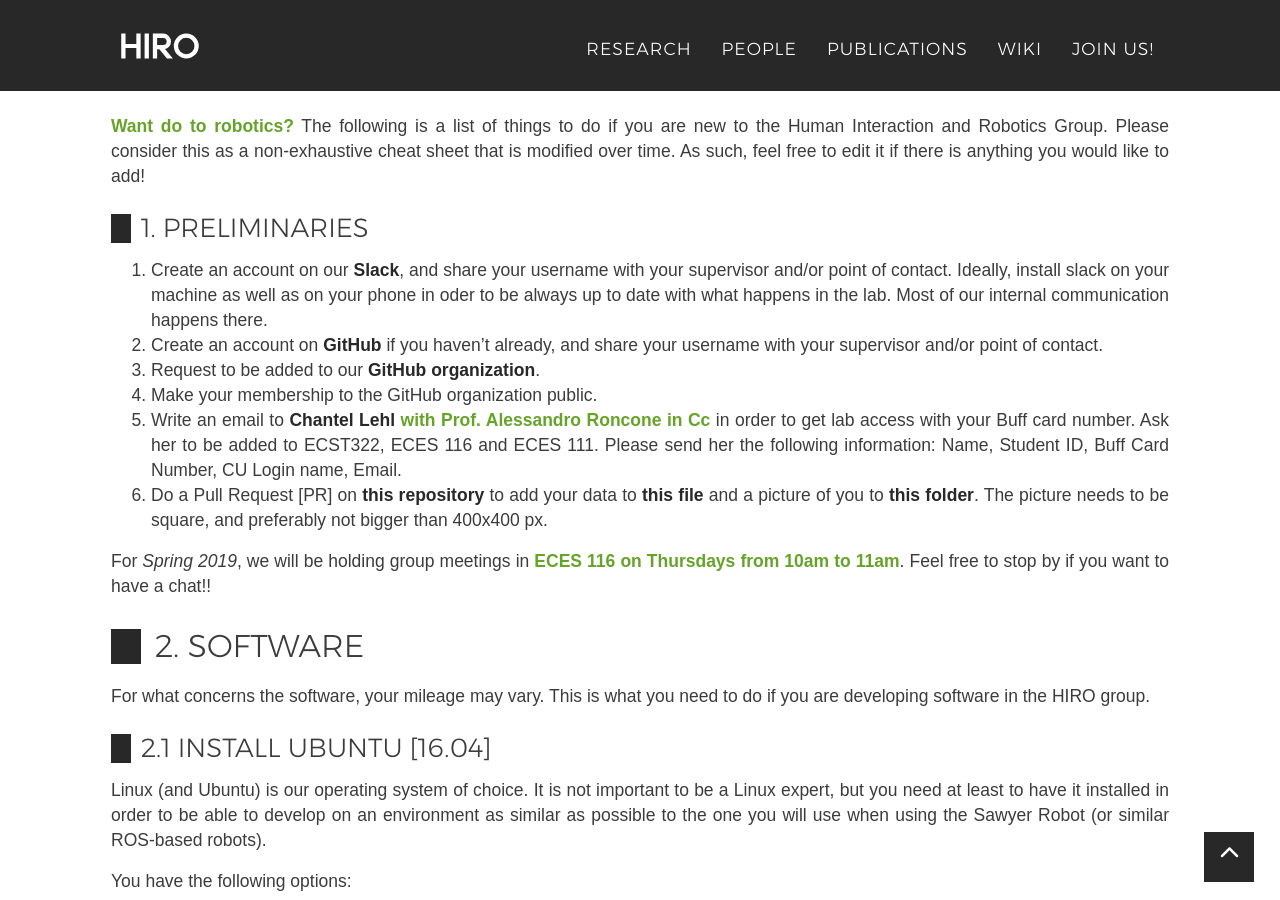
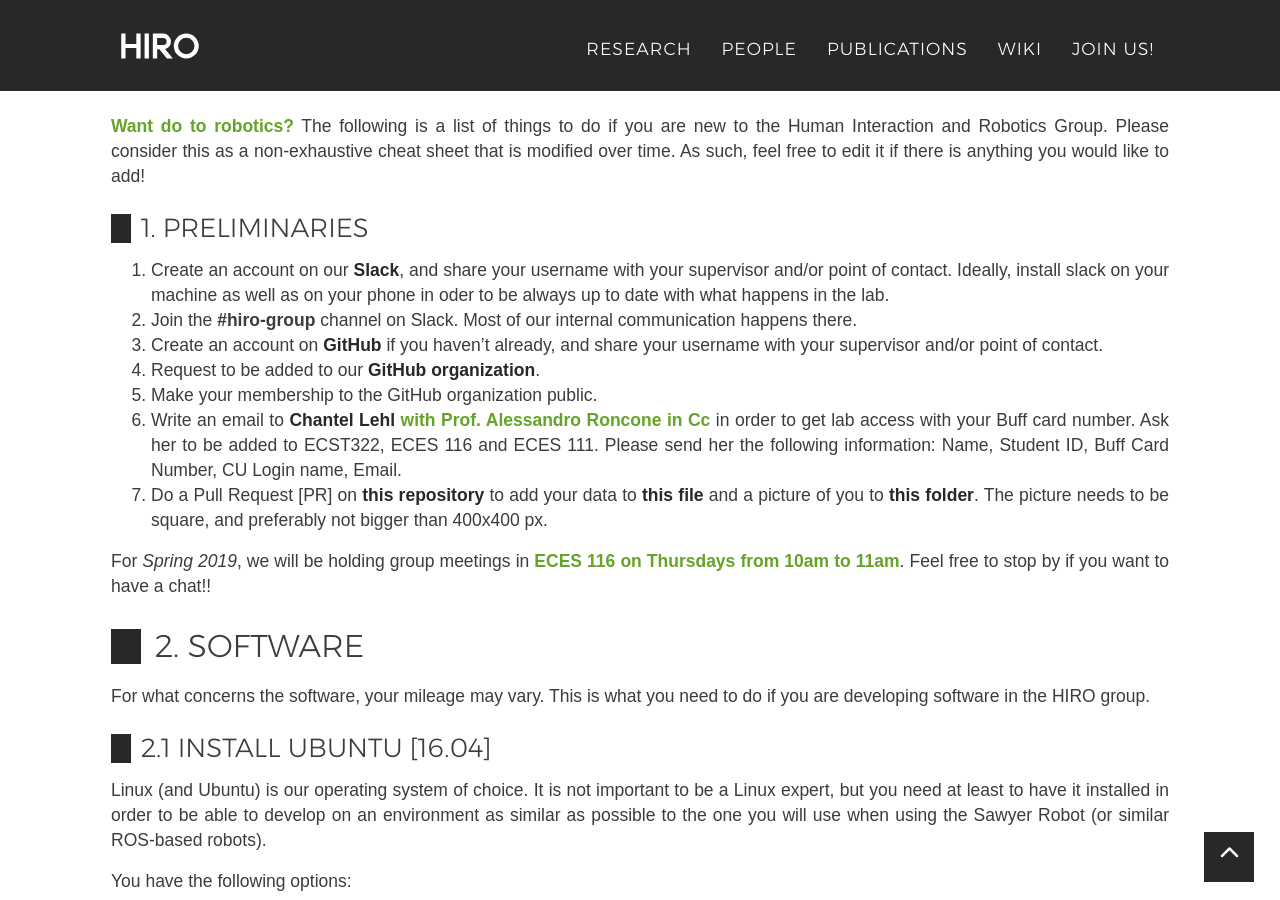
Before and after one commit to HIRO-group/HIRO-group.github.io, a Jekyll site: the page built from _posts/wiki/2019-01-05-new-HIRO-member.md, in a window 1280 px wide and 900 px high, scrolled down 562 px. Built offline with Jekyll 4.4.1, drawn with Linux system fonts in a browser that asks for light colours; nearby versions of some CDN libraries; emoji names are drawn with the system emoji font; some web fonts are replaced.

Commit message:
Added slack channel to preliminaries

```diff
--- a/_posts/wiki/2019-01-05-new-HIRO-member.md
+++ b/_posts/wiki/2019-01-05-new-HIRO-member.md
@@ -15,12 +15,13 @@ The following is a list of things to do if you are new to the {{ site.title }}.
 
 ## 1. Preliminaries
 
- 1. Create an account on our [Slack](https://arpg.slack.com), and share your username with your supervisor and/or point of contact. Ideally, install slack on your machine as well as on your phone in oder to be always up to date with what happens in the lab. Most of our internal communication happens there.
- 2. Create an account on [GitHub](https://github.com) if you haven't already, and share your username with your supervisor and/or point of contact.
- 3. Request to be added to our [GitHub organization](https://github.com/HIRO-group).
- 4. Make your membership to the GitHub organization public.
- 5. Write an email to [Chantel Lehl](mailto:chantel.lehl@colorado.edu) **with Prof. Alessandro Roncone in Cc**{:.color-banner} in order to get lab access with your Buff card number. Ask her to be added to ECST322, ECES 116 and ECES 111. Please send her the following information: Name, Student ID, Buff Card Number, CU Login name, Email.
- 6. Do a Pull Request [PR] on [this repository](https://github.com/HIRO-group/HIRO-group.github.io) to add your data to [this file](https://github.com/HIRO-group/HIRO-group.github.io/blob/master/_data/people.yml) and a picture of you to [this folder](https://github.com/HIRO-group/HIRO-group.github.io/tree/master/img/people). The picture needs to be square, and preferably not bigger than 400x400 px.
+ 1. Create an account on our [Slack](https://arpg.slack.com), and share your username with your supervisor and/or point of contact. Ideally, install slack on your machine as well as on your phone in oder to be always up to date with what happens in the lab.
+ 2. Join the **#hiro-group** channel on Slack. Most of our internal communication happens there.
+ 3. Create an account on [GitHub](https://github.com) if you haven't already, and share your username with your supervisor and/or point of contact.
+ 4. Request to be added to our [GitHub organization](https://github.com/HIRO-group).
+ 5. Make your membership to the GitHub organization public.
+ 6. Write an email to [Chantel Lehl](mailto:chantel.lehl@colorado.edu) **with Prof. Alessandro Roncone in Cc**{:.color-banner} in order to get lab access with your Buff card number. Ask her to be added to ECST322, ECES 116 and ECES 111. Please send her the following information: Name, Student ID, Buff Card Number, CU Login name, Email.
+ 7. Do a Pull Request [PR] on [this repository](https://github.com/HIRO-group/HIRO-group.github.io) to add your data to [this file](https://github.com/HIRO-group/HIRO-group.github.io/blob/master/_data/people.yml) and a picture of you to [this folder](https://github.com/HIRO-group/HIRO-group.github.io/tree/master/img/people). The picture needs to be square, and preferably not bigger than 400x400 px.
 
 For _{{ site.meetings.semester }}_, we will be holding group meetings in **{{ site.meetings.location }}**{:.color-banner}. Feel free to stop by if you want to have a chat!!
 
```
